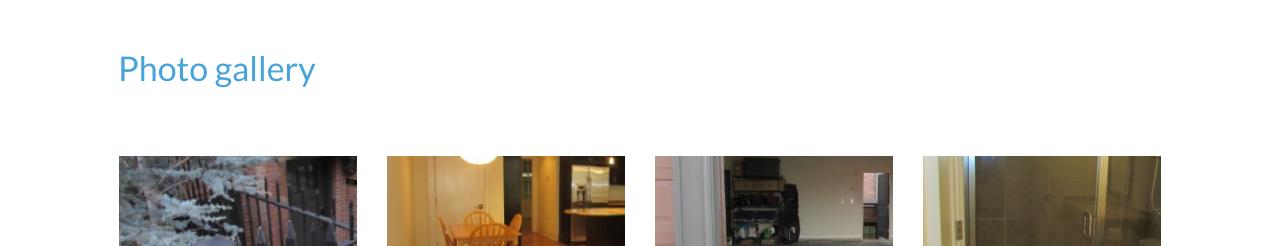
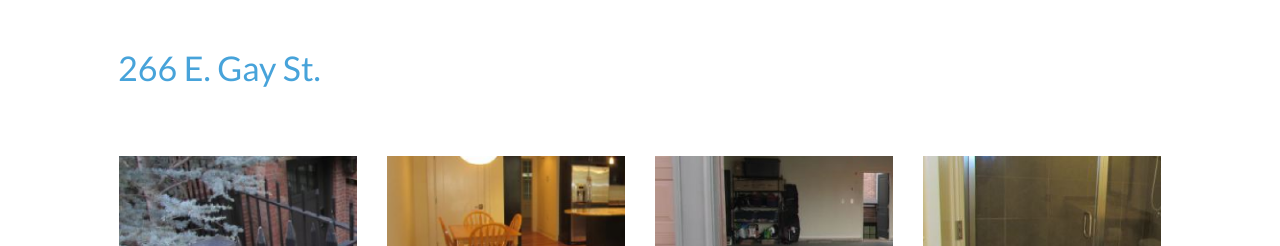
Before and after one commit to knc789/columbus-rentals, a Jekyll site: the page built from index.html, in a window 1280 px wide. Shown: the top 246 px of the page. Built offline with Jekyll 4.4.1, drawn with Linux system fonts in a browser that asks for light colours; Markdown is read by kramdown in place of the engine named in the settings.

Commit message:
More tweaks

```diff
--- a/_config.yml
+++ b/_config.yml
@@ -1,8 +1,8 @@
-name: Photo gallery
+name: 266 E. Gay St.
 markdown: redcarpet
 pygments: true
 permalink: /:year/:month/:title/
-url: https://nadjetey.github.io/GridGallery/
+url: https://http://knc789.github.io/columbus-rentals/
 author:
-    name: Nii Adjetey Sowah
+    name: Kaylyn Cheatham
     twitter: #
```
Also changed, not shown: 2 other files.
